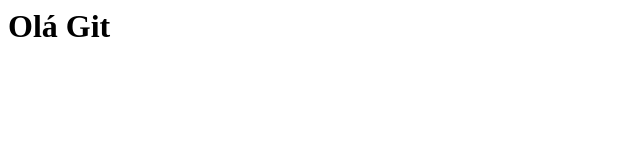
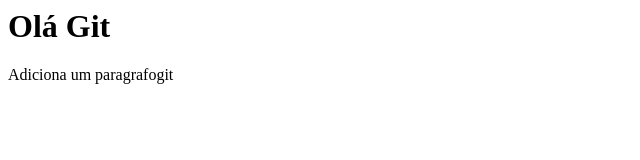
Before and after one commit to jeugeniojunior/ola-github, a plain HTML site: page index.html in a window 1280 px wide. Shown: the whole page, without its empty margins (0-640 px from the left). Drawn offline with Linux system fonts and the light colour scheme.

Commit message:
Adiciona tag p

```diff
--- a/index.html
+++ b/index.html
@@ -1,5 +1,6 @@
 <html>
     <body>
         <h1>Olá Git</h1>
+        <p>Adiciona um paragrafogit</p>
     </body>
 </html>
```
